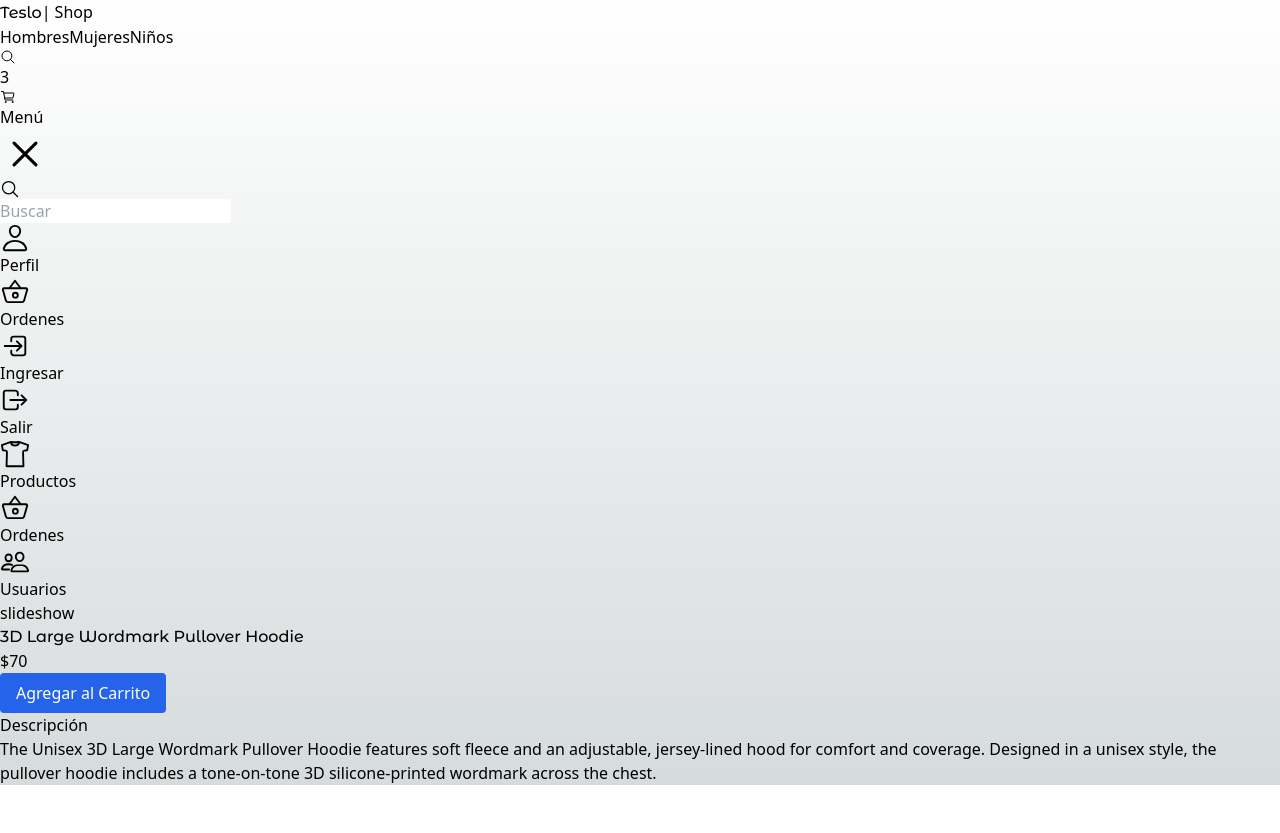
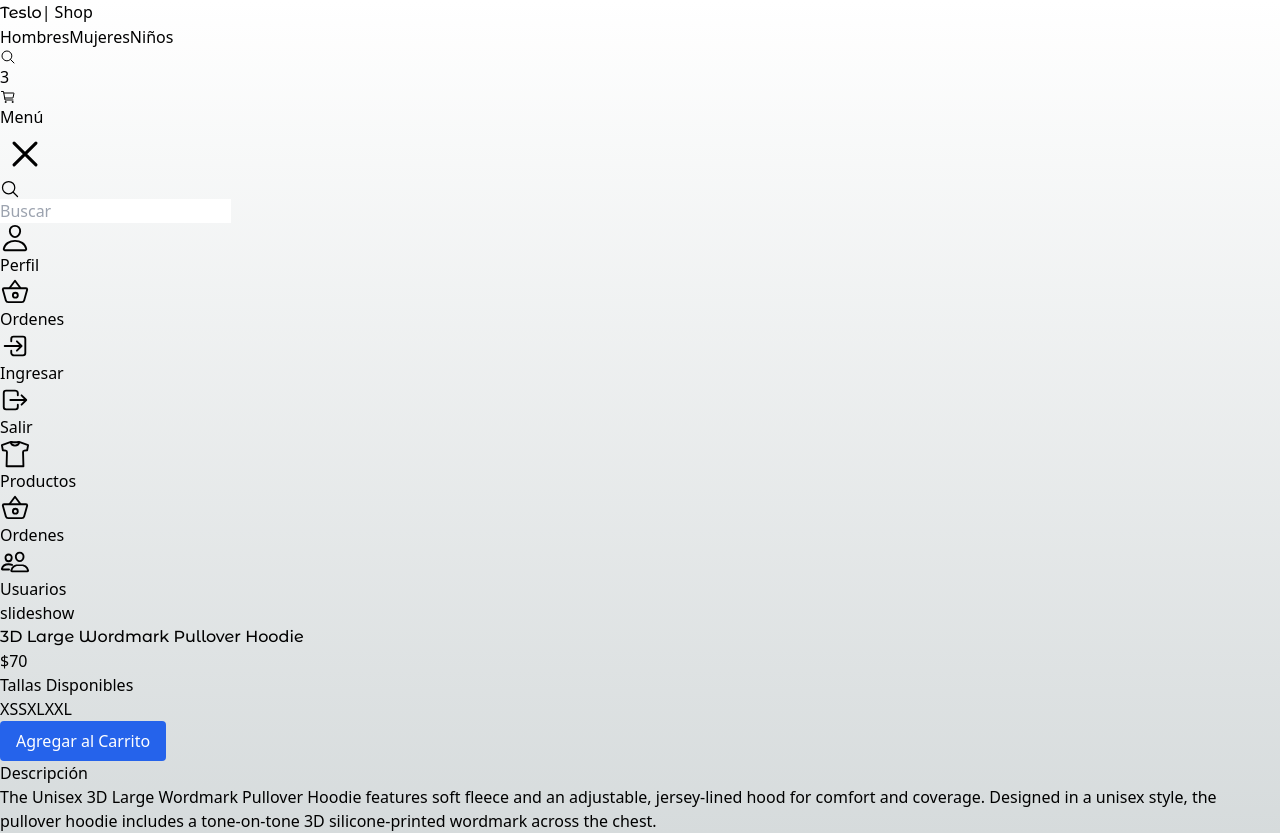
Before and after one commit to rociobuono/e-commerce, a Next.js app: page /product/3d_large_wordmark_pullover_hoodie in a window 1280 px wide. Before the commit the page ends 800 px from the top, so only its background shows below. Built offline with nearby package versions, Linux system fonts and the light colour scheme.

Commit message:
selector de talla

```diff
--- a/src/app/(shop)/product/[slug]/page.tsx
+++ b/src/app/(shop)/product/[slug]/page.tsx
@@ -1,3 +1,4 @@
+import { SizeSelector } from "@/components/product/size-selector/SizeSelector";
 import { titleFont } from "@/config/fonts";
 import { initialData } from "@/seed/seed";
 import { notFound } from "next/navigation";
@@ -28,7 +29,10 @@
                 </h1>
                 <p className="text-lg mb-5">${product.price}</p>
                 {/* selector talles */}
-
+                <SizeSelector
+                    selectedSize={product.sizes[0]}
+                    availableSizes={product.sizes}
+                />
                 {/* selector cantidad */}
 
                 {/* boton */}
--- a/src/components/index.ts
+++ b/src/components/index.ts
@@ -4,3 +4,4 @@
 export * from './products/product-grid/ProductGrid';
 export * from './products/product-grid/ProductGridItem';
 export * from './ui/sidebar/Sidebar';
+export * from './product/size-selector/SizeSelector';
--- /dev/null
+++ b/src/components/product/size-selector/SizeSelector.tsx
@@ -0,0 +1,28 @@
+import { Size } from "@/interfaces";
+import clsx from "clsx";
+
+interface Props {
+    selectedSize: Size;
+    availableSizes: Size[];
+}
+
+export const SizeSelector = ({ selectedSize, availableSizes }: Props) => {
+    return (
+        <div className="my-5">
+            <h3 className="font-bold mb-4">Tallas Disponibles</h3>
+            <div className="flex">
+                {
+                    availableSizes.map(size => (
+                        <button
+                            key={size}
+                            className={clsx("mx-3 hover:underline text-lg", {
+                                'underline': size === selectedSize
+                            })}>
+                            {size}
+                        </button>
+                    ))
+                }
+            </div>
+        </div>
+    );
+}
```
